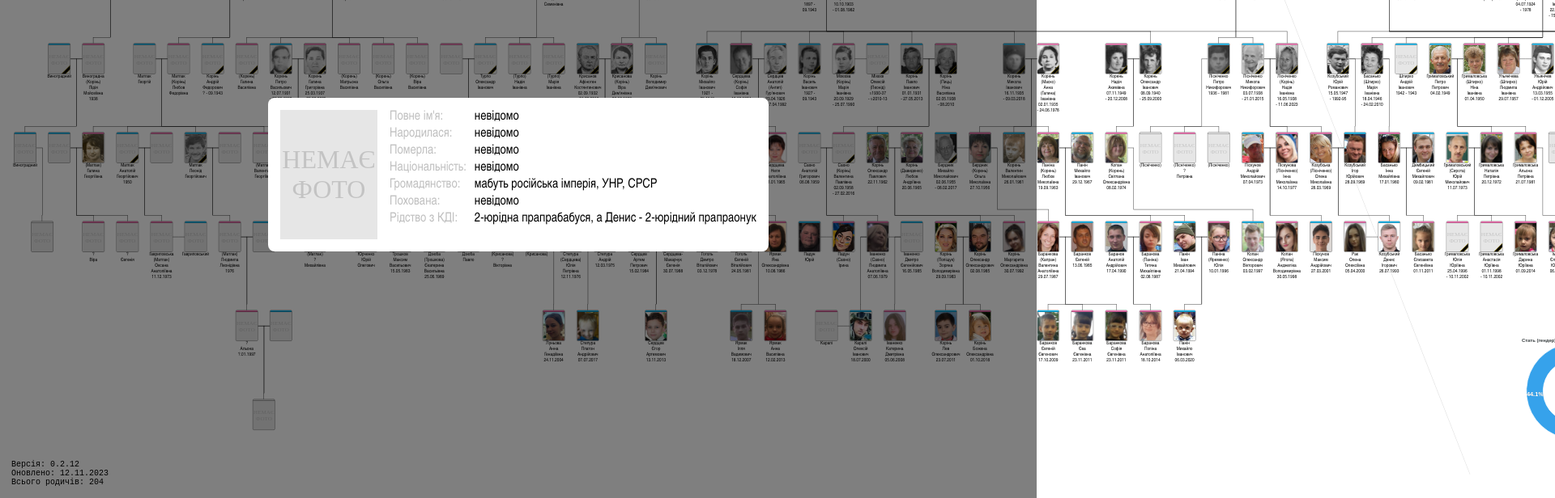
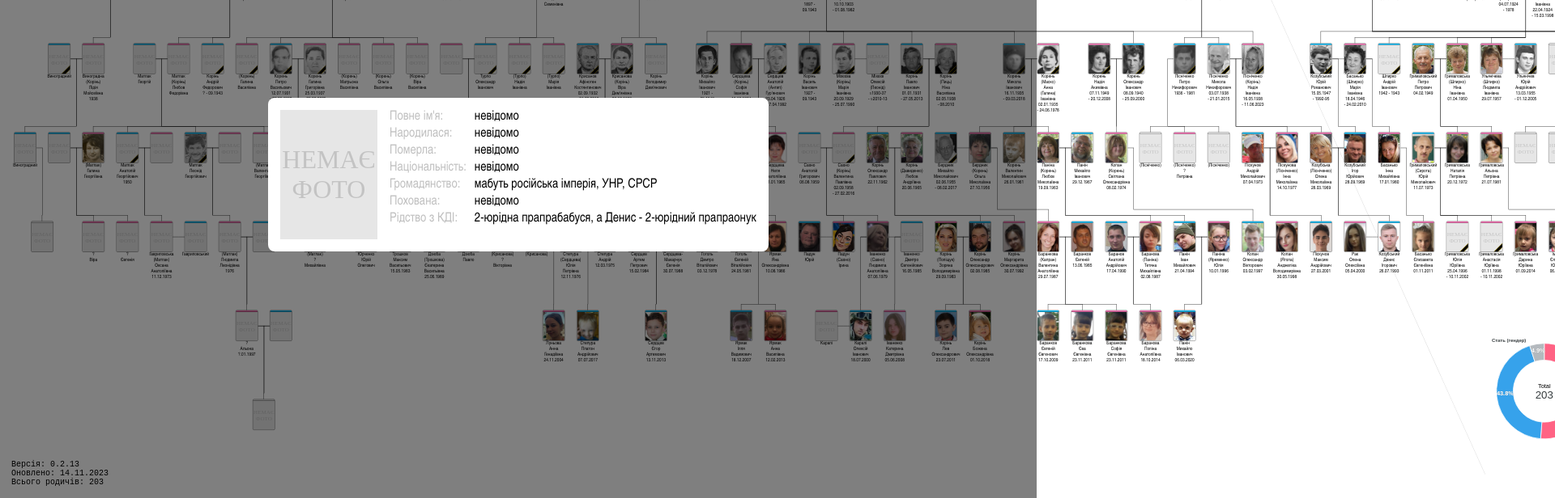
Before and after one commit to kozubskyi/genealogical-tree, a React (Create React App) app: page /genealogical-tree/person/1-1 in a window 1280 px wide. Shown: the part 184-800 px from the top of the page at 81% size, 1920 px wide, since content can reach past the window. Built offline with nearby package versions, Linux system fonts and the light colour scheme; some icons are missing; a web font is replaced by a local one.

Commit message:
remove Dembytskyi and big position update

```diff
--- a/package.json
+++ b/package.json
@@ -1,6 +1,6 @@
 {
 	"name": "genealogical-tree",
-	"version": "0.2.12",
+	"version": "0.2.13",
 	"homepage": "https://kozubskyi.github.io/genealogical-tree",
 	"private": true,
 	"dependencies": {
--- a/src/components/Charts/ApexChart/ApexChart.css
+++ b/src/components/Charts/ApexChart/ApexChart.css
@@ -11,20 +11,19 @@
 
 .ApexChart.gender {
 	top: 1600px;
-	/* left: 4525px; */
-	left: 5050px;
+	left: 4950px;
 }
 
 .ApexChart.gender.relatives {
 	top: 1600px;
-	left: 5050px;
+	left: 5000px;
 }
 
 .ApexChart.address {
 	width: 600px;
 	min-width: 600px;
 	top: 1600px;
-	left: 5575px;
+	left: 5525px;
 }
 
 .ApexChart .apexcharts-title-text {
--- a/src/components/Info/Info.jsx
+++ b/src/components/Info/Info.jsx
@@ -4,8 +4,8 @@ import data from '../../data'
 const Info = () => {
 	return (
 		<div className="Info">
-			<div>Версія: 0.2.12</div>
-			<div>Оновлено: 12.11.2023</div>
+			<div>Версія: 0.2.13</div>
+			<div>Оновлено: 14.11.2023</div>
 			<div>Всього родичів: {data.length}</div>
 		</div>
 	)
--- a/src/components/Person/Person.jsx
+++ b/src/components/Person/Person.jsx
@@ -60,9 +60,7 @@ const Person = props => {
 		if (parentsArray.length === 1) {
 			const parentPlace = parentsArray[0].position.place
 
-			const exceptions = []
-
-			parentsMid = position.place <= parentPlace && !exceptions.includes(id) ? parentPlace - 0.5 : parentPlace + 0.5
+			parentsMid = position.place <= parentPlace ? parentPlace - 0.5 : parentPlace + 0.5
 		} else {
 			parentsMid = parentsArray.reduce((acc, parent) => acc + parent.position.place, 0) / 2
 		}
@@ -76,19 +74,17 @@ const Person = props => {
 			styles.height = parentWithLine.position.line * 20 + 20
 		}
 
-		// if (id === '5-19') console.log(position.place, parentsMid)
-
 		if (position.place > parentsMid) {
 			styles.right = '49.5%'
 			styles.borderRight = border
-			// styles.borderTopRightRadius = 4
 			styles.width = position.place * 114 - parentsMid * 114 + 1
 		} else {
 			styles.left = '49.5%'
 			styles.borderLeft = border
-			// styles.borderTopLeftRadius = 4
 			styles.width = parentsMid * 114 - position.place * 114 + 1
 		}
+
+		if (id === '4-36') styles.width = 171
 
 		return styles
 	}
--- a/src/components/Tree/Tree.css
+++ b/src/components/Tree/Tree.css
@@ -1,12 +1,7 @@
 .Tree {
 	margin: 10px;
 	width: max-content;
-	/* width: 100vw;
-	height: 100vh; */
 	position: relative;
-	/* width: 6443px;
-	height: 2088px;
-	border: 1px solid red; */
 	transition: transform 0.2s ease-in-out;
 }
 
@@ -14,12 +9,11 @@
 	border-left: 1px solid rgba(0, 0, 0, 0.2);
 	position: absolute;
 	height: 2060px;
-	width: 1470px;
-	left: 4485px;
+	width: 1340px;
+	left: 4474px;
 	top: 0;
 	bottom: 0;
-	/* transform: matrix(1, 0, 0.24, 1, 0, 0); */
-	transform: matrix(1, 0, 0.39, 1, 0, 0);
+	transform: matrix(1, 0, 0.45, 1, 0, 0);
 }
 
 .Tree .branch-line span {
```
Also changed, not shown: src/data.js.
